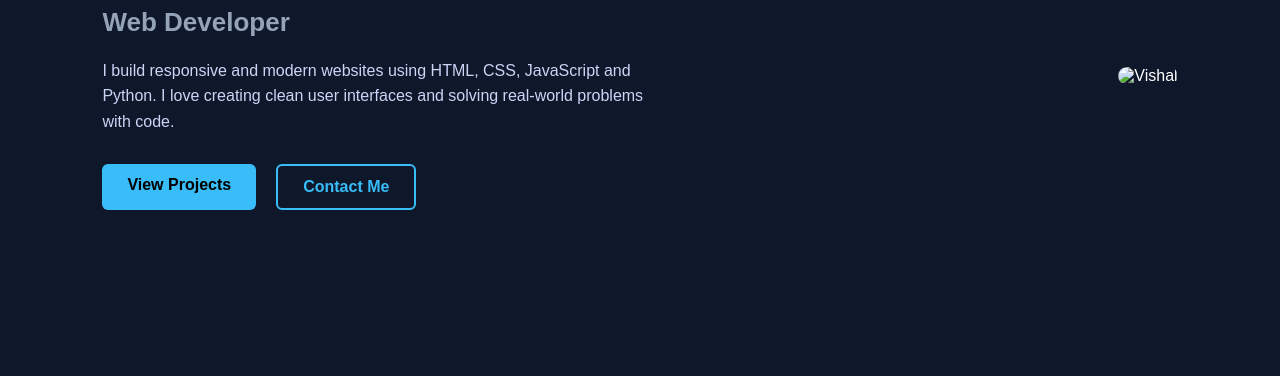
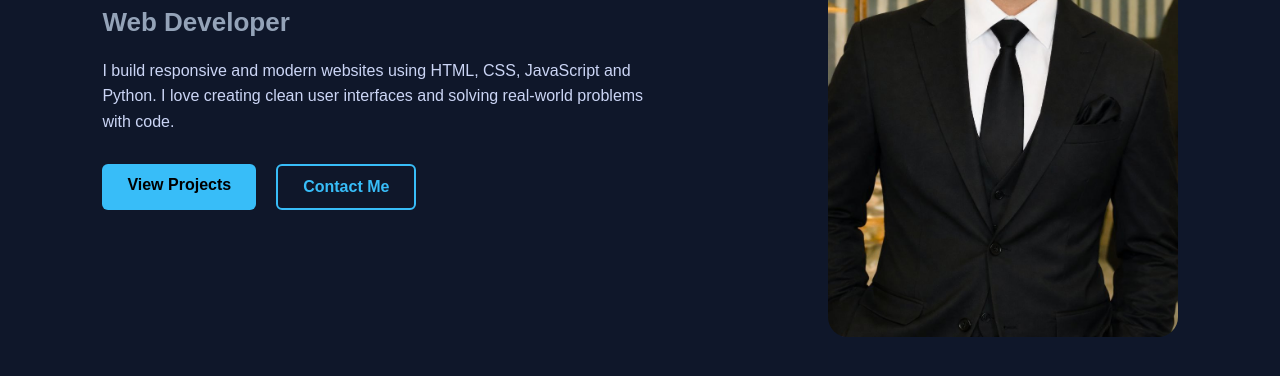
Before and after one commit to visharma04/My_Website, a plain HTML site: page index.html in a window 1280 px wide. Shown: the part 350-726 px from the top of the page. Drawn offline with Linux system fonts and the light colour scheme.

Commit message:
Update index.html

```diff
--- a/index.html
+++ b/index.html
@@ -48,7 +48,7 @@ and solving real-world problems with code.
 
 
 <div class="hero-image">
-<img src="images/myphoto.jpeg" alt="Vishal">
+<img src="myphoto.jpeg" alt="Vishal">
 </div>
 
 </section>
```
